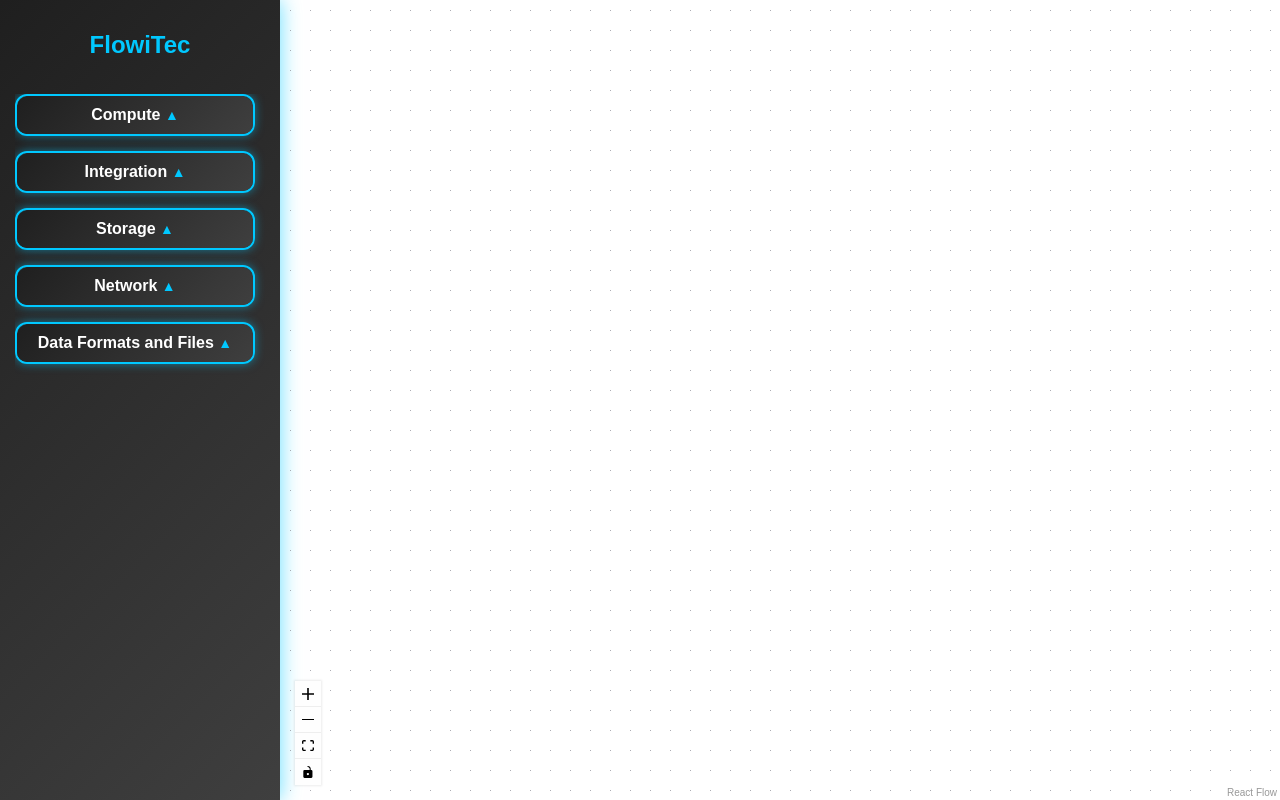
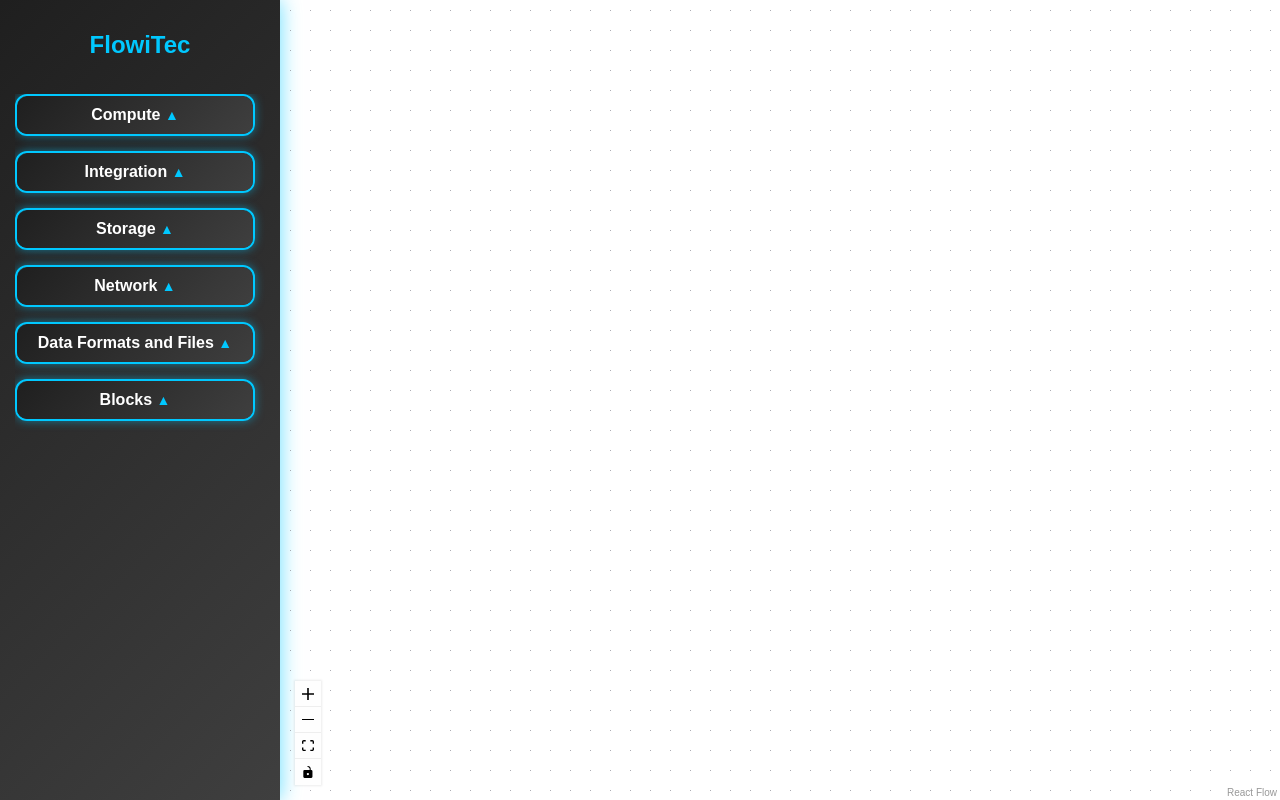
Before and after one commit to antonidag/flowitec, a React (Vite) app: page / in a window 1280 px wide. Built offline with nearby package versions, Linux system fonts and the light colour scheme.

Commit message:
add block services nodes

```diff
--- a/src/CustomServiceNode.tsx
+++ b/src/CustomServiceNode.tsx
@@ -3,7 +3,7 @@
 import { Handle, Position, type Node, type NodeProps } from '@xyflow/react';
 
 
-export type ServiceCategory = 'Compute' | 'Integration' | 'Storage' | 'Network' | 'Data Formats'
+export type ServiceCategory = 'Compute' | 'Integration' | 'Storage' | 'Network' | 'Data Formats' | 'Block'
 
 
 export type ServiceNode = {
--- a/src/Sidebar.tsx
+++ b/src/Sidebar.tsx
@@ -119,6 +119,25 @@
     title: 'Binary',
     category: "Data Formats",
     iconUrl: 'https://cdn-icons-png.flaticon.com/512/3143/3143509.png '
+  }
+]
+
+const blockServiceNodes: ServiceNode[] = [
+  {
+    title: 'Page',
+    category: "Block",
+    iconUrl: 'https://cdn-icons-png.flaticon.com/512/18544/18544859.png',
+  },
+  {
+    title: 'End-point',
+    category: "Block",
+    iconUrl: 'https://cdn-icons-png.flaticon.com/512/1828/1828881.png'
+  }
+  ,
+  {
+    title: 'Policy',
+    category: "Block",
+    iconUrl: 'https://cdn-icons-png.flaticon.com/512/8040/8040938.png'
   }
 ]
 
@@ -296,6 +315,11 @@
             <DraggableNode key={index} name={node.title} imgURL={node.iconUrl} appRoles={node.appRoles} category={node.category} />
           ))}
         </CollapsibleSection>
+        <CollapsibleSection title="Blocks">
+          {blockServiceNodes.map((node, index) => (
+            <DraggableNode key={index} name={node.title} imgURL={node.iconUrl} appRoles={node.appRoles} category={node.category} />
+          ))}
+        </CollapsibleSection>
       </div>
     </div>
   );
```
